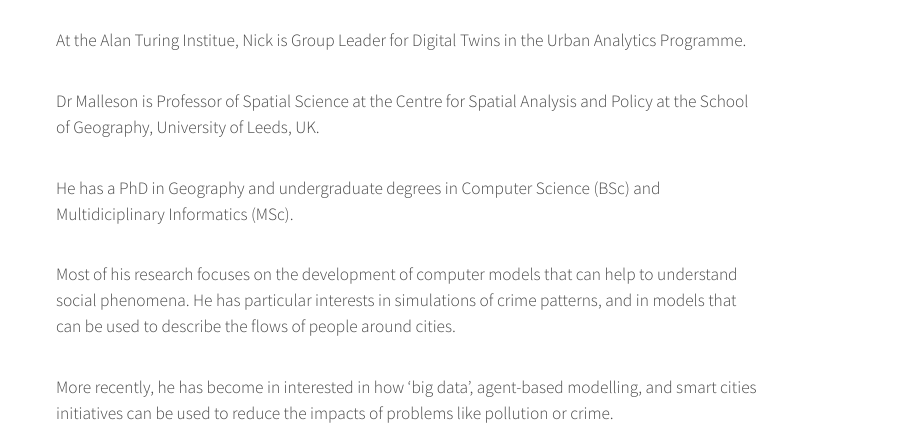
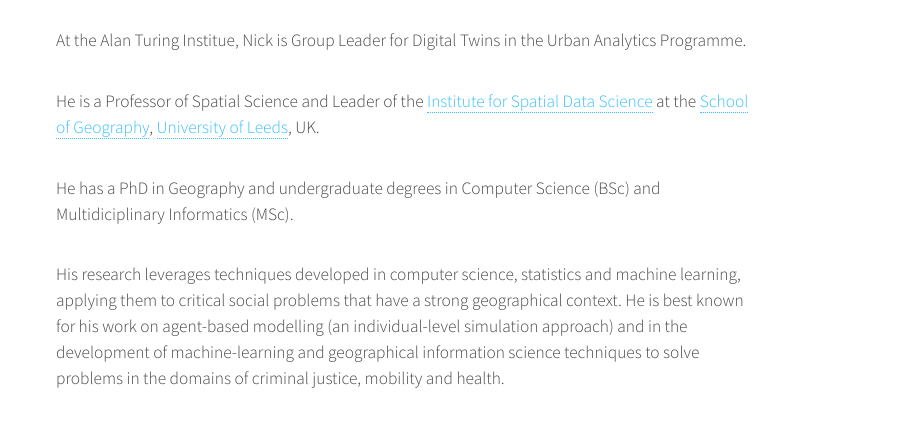
Before and after one commit to Urban-Analytics-Technology-Platform/Urban-Analytics-Technology-Platform.github.io, an Astro site: page /people/nick_malleson in a window 1280 px wide. Shown: the part 390-831 px from the top of the page, 359-1280 px from the left. Built offline with nearby package versions, Linux system fonts and the light colour scheme; Astro itself is replaced by a stand-in of ours.

Commit message:
Update nick_malleson.md
Minor changes to Nick's bio

```diff
--- a/src/content/people/nick_malleson.md
+++ b/src/content/people/nick_malleson.md
@@ -6,10 +6,8 @@
 
 At the Alan Turing Institue, Nick is Group Leader for Digital Twins in the Urban Analytics Programme.
 
-Dr Malleson is Professor of Spatial Science at the Centre for Spatial Analysis and Policy at the School of Geography, University of Leeds, UK.
+He is a Professor of Spatial Science and Leader of the [Institute for Spatial Data Science](https://environment.leeds.ac.uk/geography-research-centre-spatial-analysis-policy) at the [School of Geography](https://environment.leeds.ac.uk/geography), [University of Leeds](https://www.leeds.ac.uk), UK.
 
 He has a PhD in Geography and undergraduate degrees in Computer Science (BSc) and Multidiciplinary Informatics (MSc).
 
-Most of his research focuses on the development of computer models that can help to understand social phenomena. He has particular interests in simulations of crime patterns, and in models that can be used to describe the flows of people around cities.
-
-More recently, he has become in interested in how 'big data', agent-based modelling, and smart cities initiatives can be used to reduce the impacts of problems like pollution or crime.
+His research leverages techniques developed in computer science, statistics and machine learning, applying them to critical social problems that have a strong geographical context. He is best known for his work on agent-based modelling (an individual-level simulation approach) and in the development of machine-learning and geographical information science techniques to solve problems in the domains of criminal justice, mobility and health.
```
